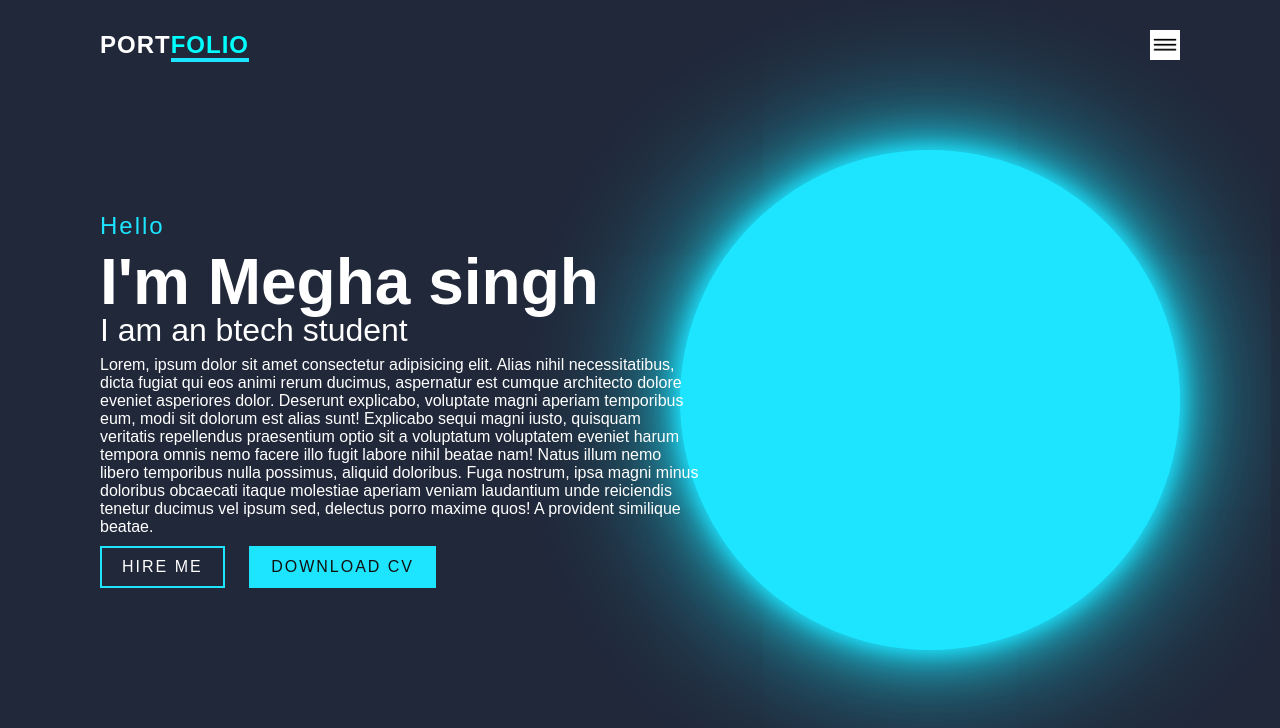
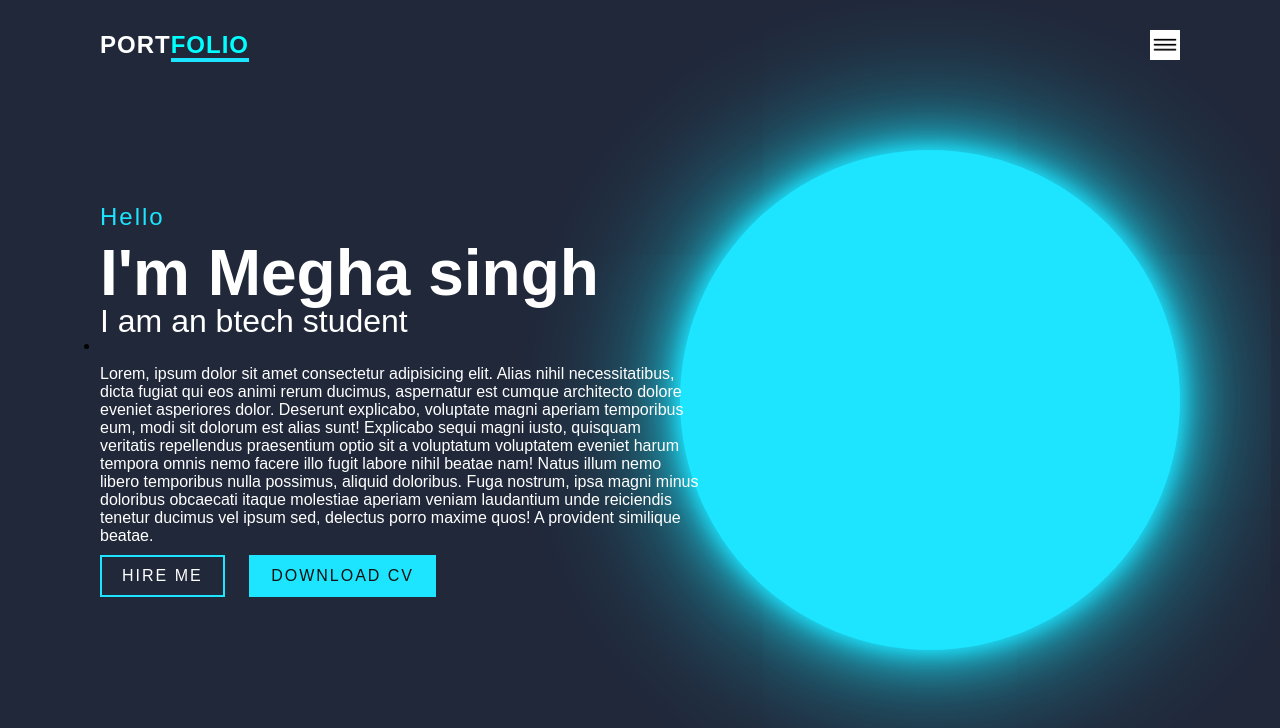
Before and after one commit to singhmegh/first-commit, a plain HTML site: page portfoloio2/index.html in a window 1280 px wide. Shown: the top 728 px of the page. Drawn offline with Linux system fonts and the light colour scheme.

Commit message:
portfolio

```diff
--- a/portfoloio2/index.html
+++ b/portfoloio2/index.html
@@ -18,6 +18,9 @@
           <h4>Hello</h4>
           <h2>I'm <span> Megha singh</span></h2>
           <h3>I am an btech student</h3>
+          <ul><li>
+
+          </li></ul>
           <p>
             Lorem, ipsum dolor sit amet consectetur adipisicing elit. Alias
             nihil necessitatibus, dicta fugiat qui eos animi rerum ducimus,
```
